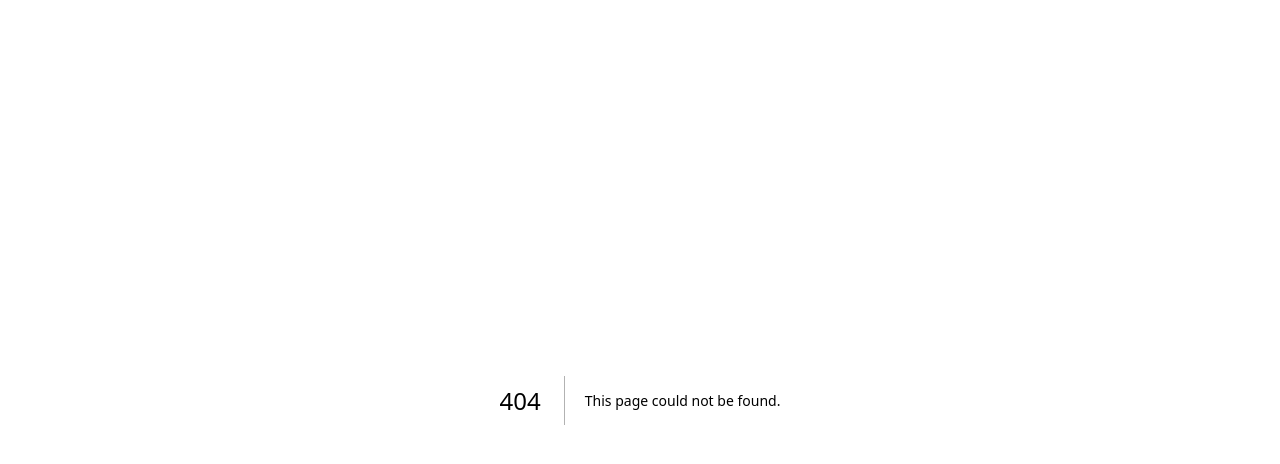
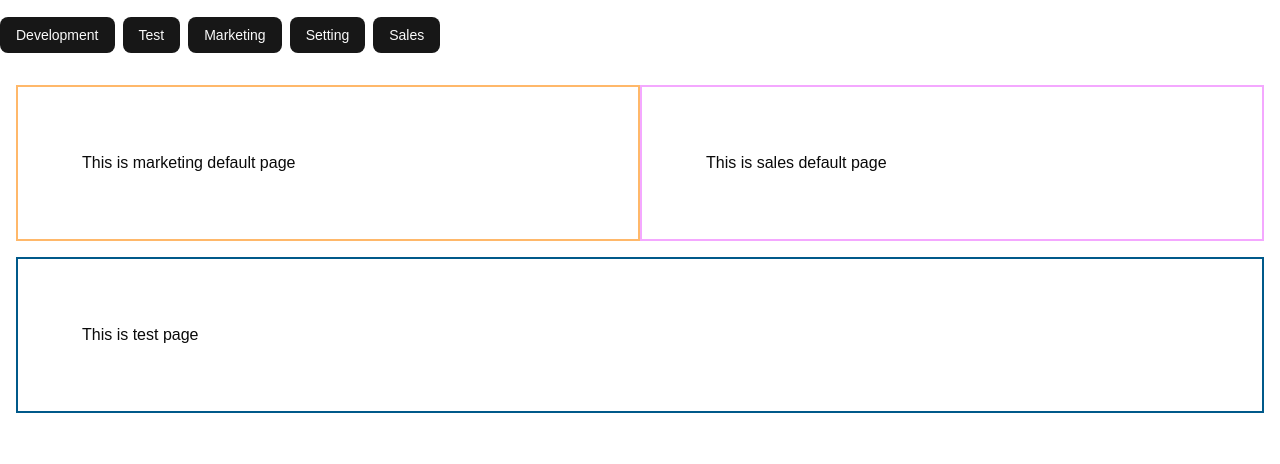
Before and after one commit to hisuvo/blog-client, a Next.js app: page /test in a window 1280 px wide. Before the commit this address had no page. Shown: the top 464 px of the page. Built offline with nearby package versions, Linux system fonts and the light colour scheme.

Commit message:
parallel routing practice  practice folder inside

```diff
--- /dev/null
+++ b/src/app/(practice)/@marketingSlot/default.tsx
@@ -0,0 +1,9 @@
+import React from "react";
+
+export default function MarketingDefault() {
+  return (
+    <div className="border-2 p-16 border-orange-300">
+      <h1>This is marketing default page</h1>
+    </div>
+  );
+}
--- /dev/null
+++ b/src/app/(practice)/@marketingSlot/marketing/page.tsx
@@ -0,0 +1,9 @@
+import React from "react";
+
+export default function MarketingPage() {
+  return (
+    <div className="border-2 p-16 border-blue-300">
+      <h1>Marketing page</h1>
+    </div>
+  );
+}
--- /dev/null
+++ b/src/app/(practice)/@marketingSlot/marketing/setting/page.tsx
@@ -0,0 +1,9 @@
+import React from "react";
+
+export default function SettingPage() {
+  return (
+    <div className="border-2 p-16 border-yellow-300">
+      <h1>Setting page</h1>
+    </div>
+  );
+}
--- /dev/null
+++ b/src/app/(practice)/@salesSlot/default.tsx
@@ -0,0 +1,9 @@
+import React from "react";
+
+export default function SalesDefault() {
+  return (
+    <div className="border-2 p-16 border-fuchsia-300">
+      <h1>This is sales default page</h1>
+    </div>
+  );
+}
--- /dev/null
+++ b/src/app/(practice)/@salesSlot/sales/page.tsx
@@ -0,0 +1,9 @@
+import React from "react";
+
+export default function SalesPage() {
+  return (
+    <div className="border-2 p-16 border-green-300">
+      <h1>This sales page</h1>
+    </div>
+  );
+}
--- /dev/null
+++ b/src/app/(practice)/default.tsx
@@ -0,0 +1,9 @@
+import React from "react";
+
+export default function RootDefault() {
+  return (
+    <div className="border-2 p-16 border-red-800">
+      <h1>This is Root Default page</h1>
+    </div>
+  );
+}
--- /dev/null
+++ b/src/app/(practice)/development/page.tsx
@@ -0,0 +1,5 @@
+import React from "react";
+
+export default function DevelopmentPage() {
+  return <div className="border-2 p-16 border-teal-300">Development page</div>;
+}
--- /dev/null
+++ b/src/app/(practice)/layout.tsx
@@ -0,0 +1,46 @@
+import { Button } from "@/components/ui/button";
+import Link from "next/link";
+import React from "react";
+
+export default function PracticeLayout({
+  children,
+  marketingSlot,
+  salesSlot,
+}: {
+  children: React.ReactNode;
+  marketingSlot: React.ReactNode;
+  salesSlot: React.ReactNode;
+}) {
+  return (
+    <div>
+      <div>
+        <nav className="space-x-2 py-4 text-2xl">
+          <Button asChild>
+            <Link href={"/development"}>Development</Link>
+          </Button>
+          <Button asChild>
+            <Link href={"/test"}>Test</Link>
+          </Button>
+          <Button asChild>
+            <Link href={"/marketing"}>Marketing</Link>
+          </Button>
+          <Button asChild>
+            <Link href={"/marketing/setting"}>Setting</Link>
+          </Button>
+          <Button asChild>
+            <Link href={"/sales"}>Sales</Link>
+          </Button>
+        </nav>
+      </div>
+
+      <div className="*:m-4">
+        <div className="flex justify-between *:w-full">
+          {marketingSlot}
+          {salesSlot}
+        </div>
+
+        {children}
+      </div>
+    </div>
+  );
+}
--- /dev/null
+++ b/src/app/(practice)/test/page.tsx
@@ -0,0 +1,9 @@
+import React from "react";
+
+export default function TestPage() {
+  return (
+    <div className="border-2 p-16 border-sky-800">
+      <h1>This is test page</h1>
+    </div>
+  );
+}
```
